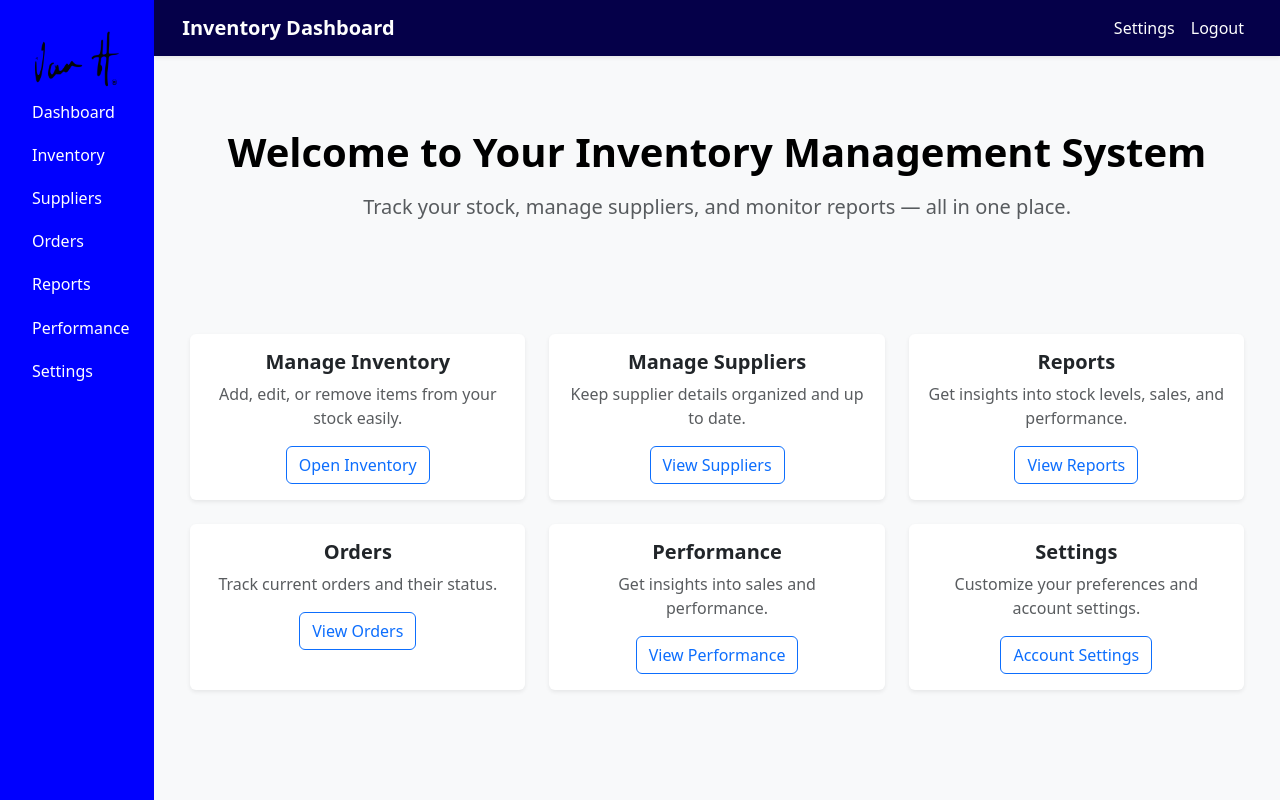
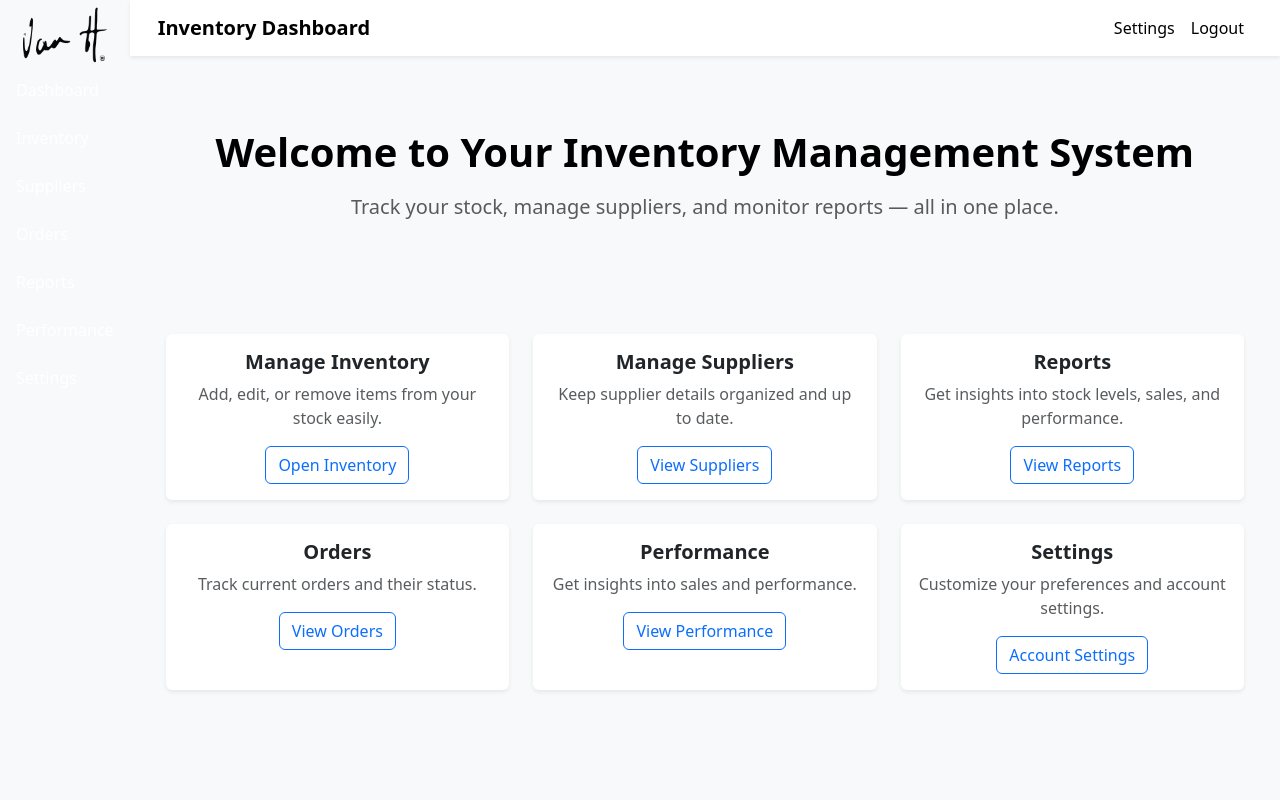
Before and after one commit to gitmatt69/Group12, a Flask app: page / in a window 1280 px wide. Run offline with Flask 3, Linux system fonts and the light colour scheme.

Commit message:
Changed navigation bar colour and took out nav bar css styling

```diff
--- a/static/style.css
+++ b/static/style.css
@@ -3,10 +3,10 @@
     --light-blue: #a8cdf3;
     --background-colour: #f8f9fa;
     --text-colour: #212529;
-    --nav-text: #fefefe;
-    --sidebar-bg: blue;
-    --sidebar-width: 160px;
-    --navbar-colour: #050049;
+    --nav-text: #000000;
+    /* --sidebar-bg: blue;
+    --sidebar-width: 160px; */
+    --navbar-colour: #ffffff;
 }
 
 .btn-primary {
@@ -23,7 +23,7 @@ body{
   margin: 0;
 }
 
-#sidebar{
+/* #sidebar{
     width: var(--sidebar-width);
     background: var(--sidebar-bg);
     color: #fff;
@@ -42,7 +42,7 @@ body{
   color: #fff;
   background: rgba(255,255,255,0.04);
   border-radius: 4px;
-}
+} */
 
 .navbar{
   background-color: var(--navbar-colour) !important;
```
